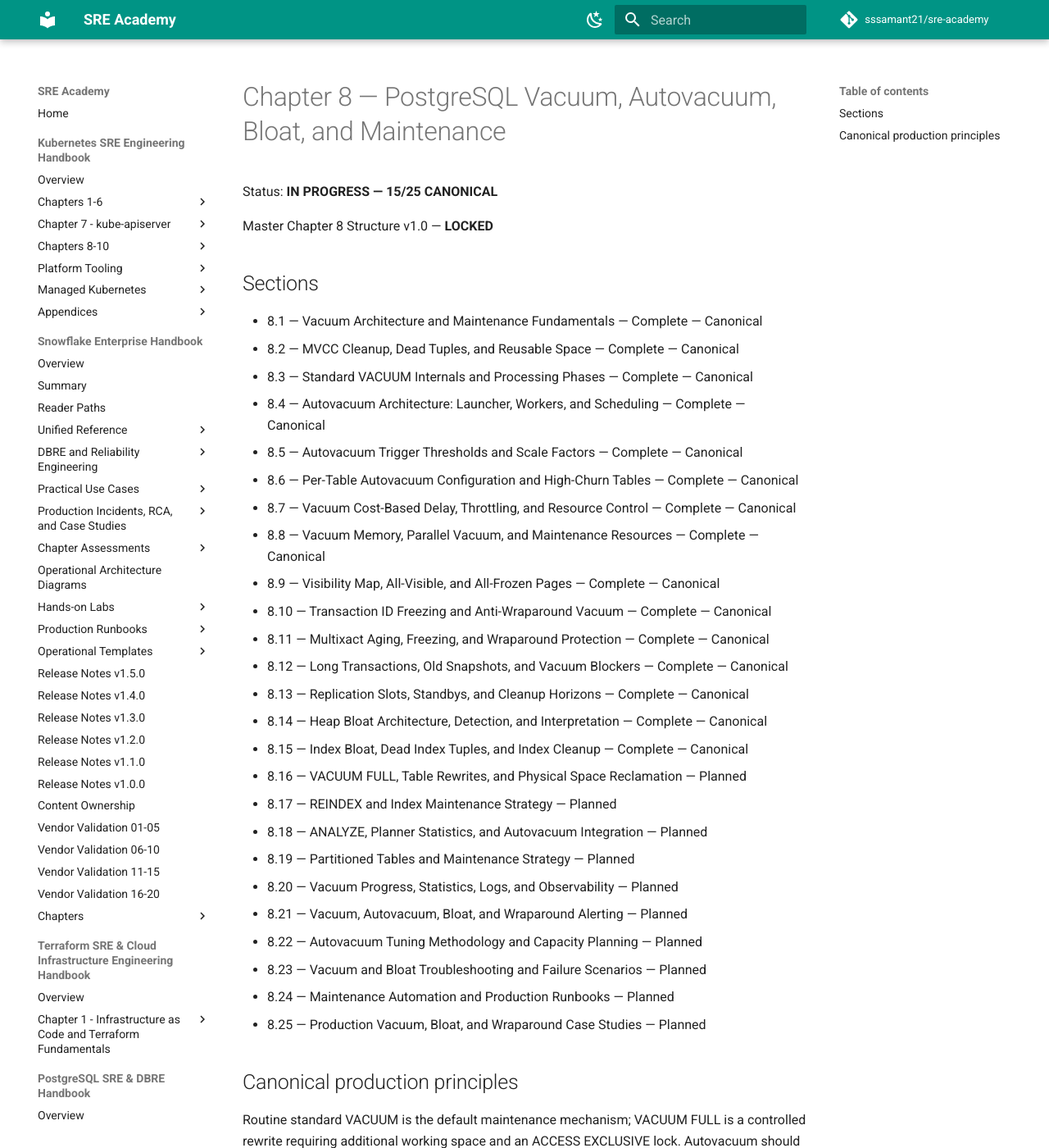
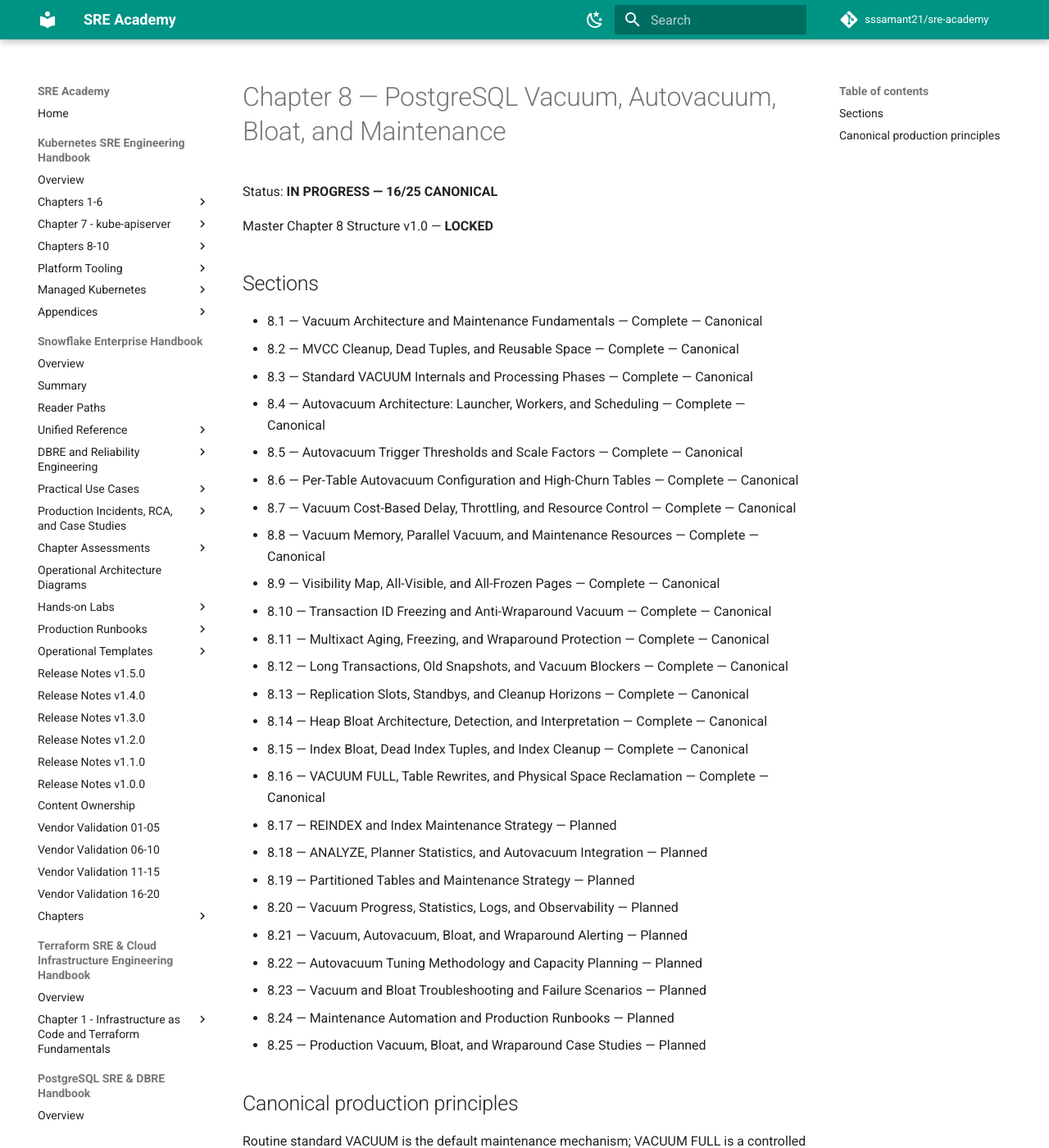
Before and after one commit to sssamant21/sre-academy, an MkDocs documentation site: the page built from docs/books/postgresql-sre-dbre-handbook/chapter-08/index.md, in a window 1280 px wide and 1400 px high. Shown: the whole window at 82% size. Built offline with MkDocs 1.6.1 and Material for MkDocs 9.7.7, drawn with Linux system fonts in a browser that asks for light colours; comment, search, counter and statistics services are not loaded.

Commit message:
docs(postgres): advance chapter 8 to 16 of 25 canonical

```diff
--- a/docs/books/postgresql-sre-dbre-handbook/chapter-08/index.md
+++ b/docs/books/postgresql-sre-dbre-handbook/chapter-08/index.md
@@ -1,6 +1,6 @@
 # Chapter 8 — PostgreSQL Vacuum, Autovacuum, Bloat, and Maintenance
 
-Status: **IN PROGRESS — 15/25 CANONICAL**
+Status: **IN PROGRESS — 16/25 CANONICAL**
 
 Master Chapter 8 Structure v1.0 — **LOCKED**
 
@@ -21,7 +21,7 @@
 - 8.13 — Replication Slots, Standbys, and Cleanup Horizons — Complete — Canonical
 - 8.14 — Heap Bloat Architecture, Detection, and Interpretation — Complete — Canonical
 - 8.15 — Index Bloat, Dead Index Tuples, and Index Cleanup — Complete — Canonical
-- 8.16 — VACUUM FULL, Table Rewrites, and Physical Space Reclamation — Planned
+- 8.16 — VACUUM FULL, Table Rewrites, and Physical Space Reclamation — Complete — Canonical
 - 8.17 — REINDEX and Index Maintenance Strategy — Planned
 - 8.18 — ANALYZE, Planner Statistics, and Autovacuum Integration — Planned
 - 8.19 — Partitioned Tables and Maintenance Strategy — Planned
```
